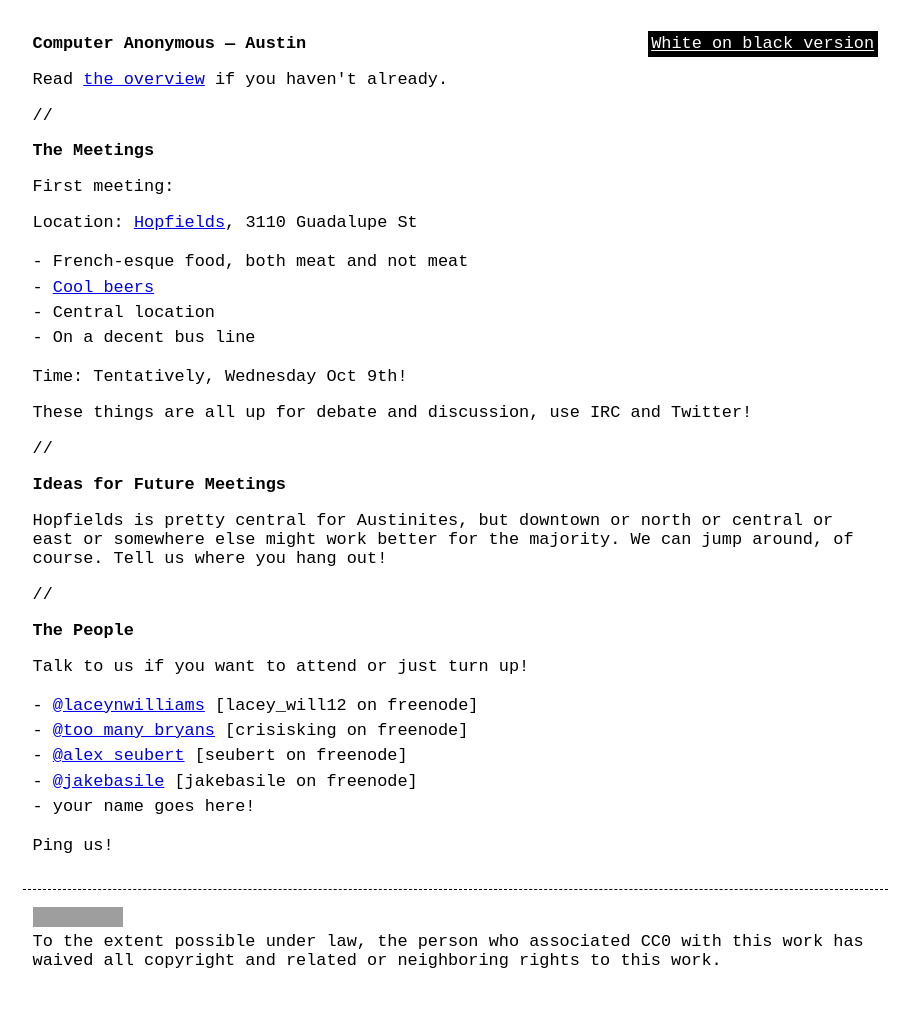
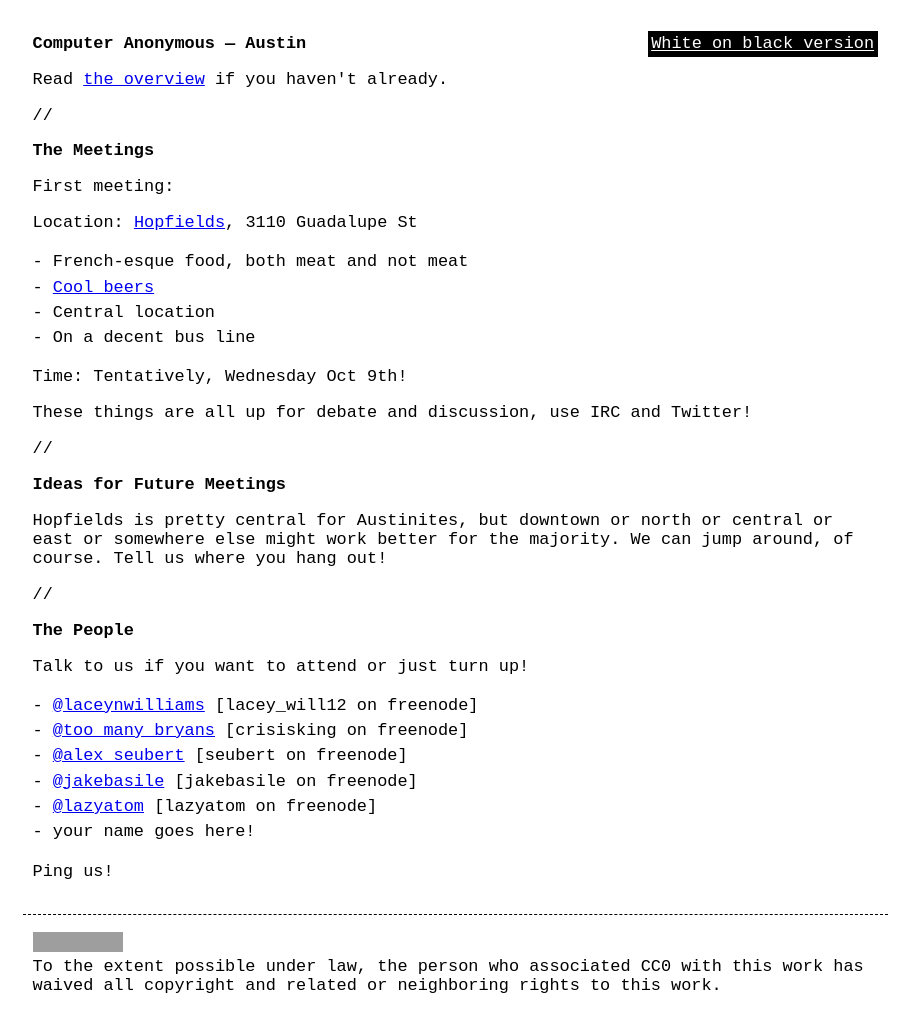
Before and after one commit to computeranonymous/computer, a Jekyll site: the page built from us_austin.html, in a window 1280 px wide. Shown: the whole page, without its empty margins (185-1094 px from the left). Built offline with Jekyll 4.4.1, drawn with Linux system fonts in a browser that asks for light colours; before the commit the page ends 1004 px from its top, so only the background shows below that; grey boxes are pictures that could not be loaded.

Commit message:
Added myself to Austin group

```diff
--- a/us_austin.html
+++ b/us_austin.html
@@ -41,6 +41,7 @@
     <li><a href="https://twitter.com/too_many_bryans">@too_many_bryans</a> [crisisking on freenode]</li>
     <li><a href="https://twitter.com/alex_seubert">@alex_seubert</a> [seubert on freenode]</li>
     <li><a href="https://twitter.com/jakebasile">@jakebasile</a> [jakebasile on freenode]</li>
+    <li><a href="https://twitter.com/lazyatom">@lazyatom</a> [lazyatom on freenode]</li>
     <li>your name goes here!</li>
 </ul>
 <p>Ping us!</p>
```
